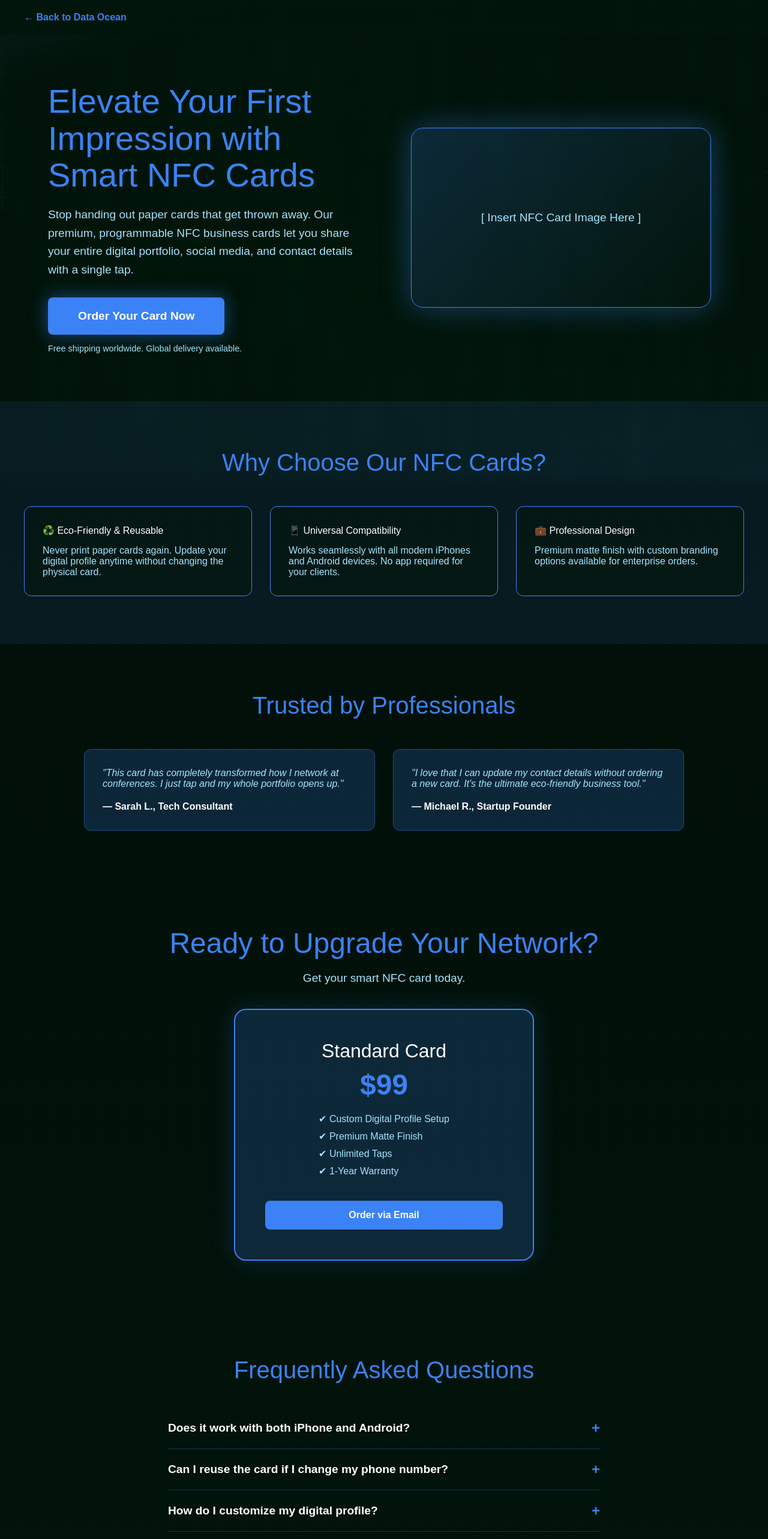
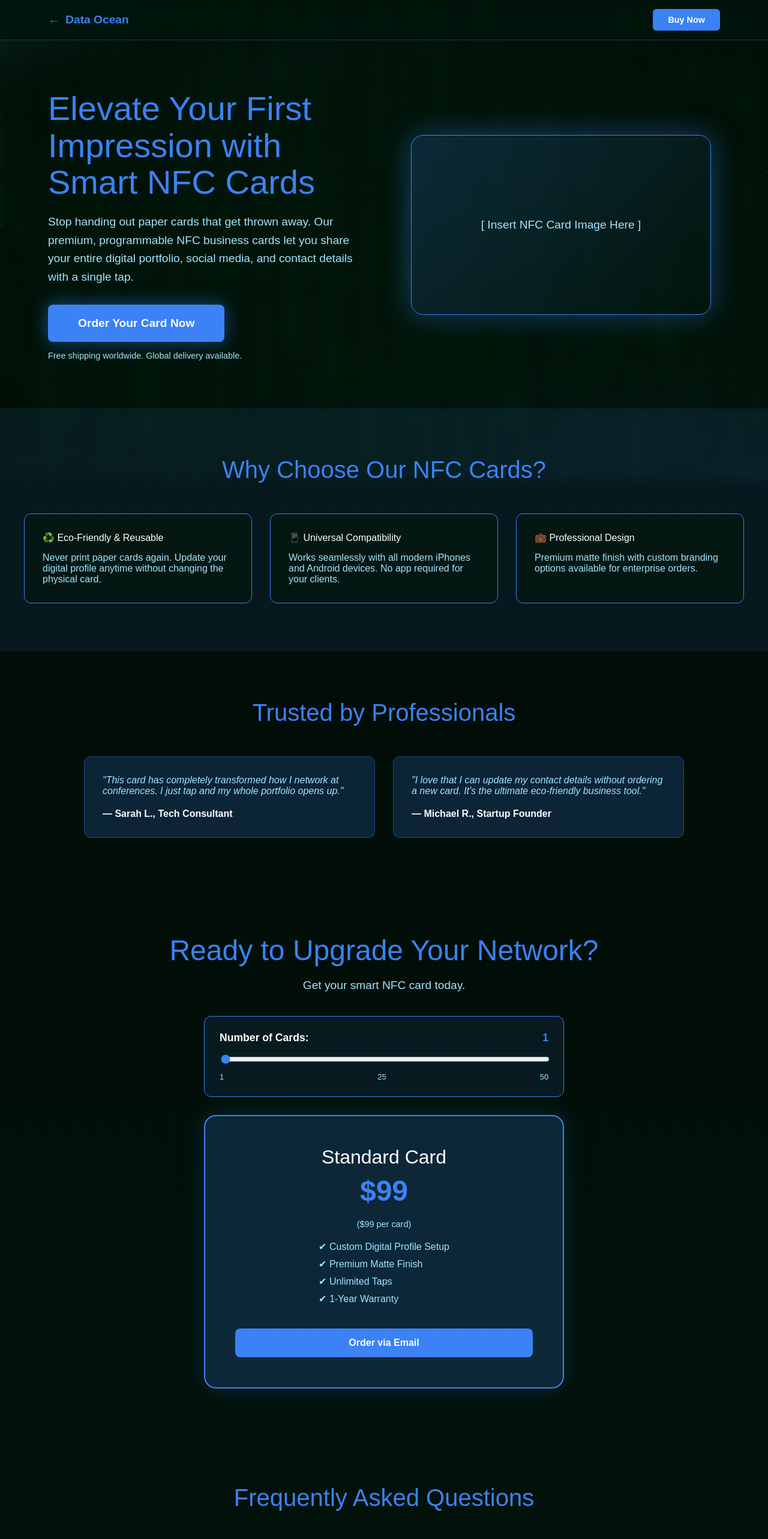
Before and after one commit to youming3838/dataoceanai-website, a React (Vite) app: page /nfc-product in a window 1280 px wide. Shown: the top 2566 px of the page at 60% size. Built offline with nearby package versions, Linux system fonts and the light colour scheme.

Commit message:
Implement interactive pricing slider for NFC cards
Added interactive pricing slider for NFC cards with dynamic total price calculation based on quantity.

```diff
--- a/src/NfcProductPage.jsx
+++ b/src/NfcProductPage.jsx
@@ -40,14 +40,32 @@ const FaqItem = ({ question, answer }) => {
 };
 
 export default function NfcProductPage() {
+  // State for the interactive pricing slider
+  const [quantity, setQuantity] = useState(1);
+  const basePrice = 99;
+  const totalPrice = quantity * basePrice;
+
   return (
-    // 🌟 THE FIX: Added position: 'relative' and zIndex: 10 to sit above the global background
-    <div style={{ position: 'relative', zIndex: 10, background: 'linear-gradient(to bottom, rgba(2, 22, 12, 0.6) 0%, rgba(2, 22, 12, 0.9) 100%)', color: '#f2f2f2', minHeight: '100vh', fontFamily: 'sans-serif', overflowX: 'hidden', backdropFilter: 'blur(10px)' }}>
+    <div style={{ position: 'relative', zIndex: 10, background: 'linear-gradient(to bottom, rgba(2, 22, 12, 0.4) 0%, rgba(2, 22, 12, 0.9) 100%)', color: '#f2f2f2', minHeight: '100vh', fontFamily: 'sans-serif', overflowX: 'hidden', backdropFilter: 'blur(10px)' }}>
 
-      {/* Navigation Back to Home */}
-      <div style={{ padding: '20px 40px', position: 'sticky', top: 0, background: 'rgba(2, 22, 12, 0.7)', backdropFilter: 'blur(10px)', zIndex: 100 }}>
-        <Link to="/" style={{ color: '#3b82f6', textDecoration: 'none', fontWeight: 'bold' }}>← Back to Data Ocean</Link>
+      {/* 🌟 STICKY FLOATING NAVIGATION BAR */}
+      <div style={{ position: 'fixed', top: 0, left: 0, right: 0, zIndex: 1000, background: 'rgba(2, 22, 12, 0.85)', backdropFilter: 'blur(12px)', borderBottom: '1px solid rgba(59, 130, 246, 0.3)' }}>
+        <div style={{ display: 'flex', justifyContent: 'space-between', alignItems: 'center', padding: '15px 40px', maxWidth: '1200px', margin: '0 auto' }}>
+          <Link to="/" style={{ color: '#3b82f6', textDecoration: 'none', fontWeight: 'bold', fontSize: '1.2rem', display: 'flex', alignItems: 'center', gap: '10px' }}>
+            <span>←</span> Data Ocean
+          </Link>
+          <motion.a
+            whileTap={{ scale: 0.95 }}
+            href="#order"
+            style={{ padding: '10px 25px', backgroundColor: '#3b82f6', color: '#fff', textDecoration: 'none', borderRadius: '6px', fontWeight: 'bold', fontSize: '0.9rem' }}
+          >
+            Buy Now
+          </motion.a>
         </div>
+      </div>
+
+      {/* Spacer to push content below the fixed nav bar */}
+      <div style={{ height: '70px' }} />
 
       {/* Hero Section */}
       <motion.div
@@ -116,7 +134,7 @@ export default function NfcProductPage() {
         </div>
       </motion.div>
 
-      {/* Pricing / Order Section */}
+      {/* 🌟 PRICING / ORDER SECTION WITH INTERACTIVE SLIDER */}
       <motion.div
         id="order" initial="hidden" whileInView="visible" viewport={{ once: true, amount: 0.1 }} variants={staggerContainer}
         style={{ padding: '80px 40px', textAlign: 'center' }}
@@ -124,9 +142,40 @@ export default function NfcProductPage() {
         <motion.h2 variants={fadeInUp} style={{ fontSize: '3rem', color: '#3b82f6', marginBottom: '20px' }}>Ready to Upgrade Your Network?</motion.h2>
         <motion.p variants={fadeInUp} style={{ fontSize: '1.2rem', color: '#a3e4ff', marginBottom: '40px' }}>Get your smart NFC card today.</motion.p>
 
-        <motion.div variants={fadeInUp} whileTap={{ scale: 0.98 }} style={{ display: 'inline-block', padding: '50px', background: 'rgba(59, 130, 246, 0.2)', borderRadius: '20px', border: '2px solid #3b82f6', maxWidth: '500px', width: '100%', boxShadow: '0 0 40px rgba(59, 130, 246, 0.2)' }}>
+        <div style={{ display: 'flex', flexDirection: 'column', alignItems: 'center', gap: '30px', maxWidth: '600px', margin: '0 auto' }}>
+
+          {/* Interactive Quantity Slider */}
+          <div style={{ width: '100%', background: 'rgba(59, 130, 246, 0.1)', padding: '25px', borderRadius: '12px', border: '1px solid #3b82f6' }}>
+            <label style={{ color: '#ffffff', marginBottom: '15px', display: 'flex', justifyContent: 'space-between', fontSize: '1.1rem', fontWeight: 'bold' }}>
+              <span>Number of Cards:</span>
+              <span style={{ color: '#3b82f6' }}>{quantity}</span>
+            </label>
+            <input
+              type="range"
+              min="1"
+              max="50"
+              value={quantity}
+              onChange={(e) => setQuantity(Number(e.target.value))}
+              style={{ width: '100%', accentColor: '#3b82f6', cursor: 'pointer' }}
+            />
+            <div style={{ display: 'flex', justifyContent: 'space-between', color: '#a3e4ff', fontSize: '0.8rem', marginTop: '10px' }}>
+              <span>1</span>
+              <span>25</span>
+              <span>50</span>
+            </div>
+          </div>
+
+          {/* Dynamic Pricing Card */}
+          <motion.div
+            key={quantity} // Triggers the animation when quantity changes
+            initial={{ scale: 0.95, opacity: 0.8 }}
+            animate={{ scale: 1, opacity: 1 }}
+            transition={{ type: 'spring', stiffness: 300, damping: 20 }}
+            style={{ display: 'inline-block', padding: '50px', background: 'rgba(59, 130, 246, 0.2)', borderRadius: '20px', border: '2px solid #3b82f6', width: '100%', boxShadow: '0 0 40px rgba(59, 130, 246, 0.2)' }}
+          >
             <h3 style={{ color: '#fff', fontSize: '2rem', marginBottom: '10px' }}>Standard Card</h3>
-          <p style={{ color: '#3b82f6', fontSize: '3rem', fontWeight: 'bold', marginBottom: '20px' }}>$99</p>
+            <p style={{ color: '#3b82f6', fontSize: '3rem', fontWeight: 'bold', marginBottom: '20px' }}>${totalPrice}</p>
+            <p style={{ color: '#a3e4ff', marginBottom: '20px', fontSize: '0.9rem' }}>(${basePrice} per card)</p>
             <ul style={{ listStyle: 'none', padding: 0, color: '#a3e4ff', marginBottom: '30px', textAlign: 'left', display: 'inline-block' }}>
               <li style={{ marginBottom: '10px' }}>✔ Custom Digital Profile Setup</li>
               <li style={{ marginBottom: '10px' }}>✔ Premium Matte Finish</li>
@@ -134,8 +183,9 @@ export default function NfcProductPage() {
               <li style={{ marginBottom: '10px' }}>✔ 1-Year Warranty</li>
             </ul>
             <br />
-          <motion.a whileTap={{ scale: 0.95 }} href="mailto:connect@dataoceanai.io?subject=Order%20NFC%20Card" style={{ display: 'inline-block', padding: '15px 40px', backgroundColor: '#3b82f6', color: '#fff', fontWeight: 'bold', textDecoration: 'none', borderRadius: '8px', width: '100%' }}>Order via Email</motion.a>
+            <motion.a whileTap={{ scale: 0.95 }} href={`mailto:connect@dataoceanai.io?subject=Order%20NFC%20Card&body=I%20would%20like%20to%20order%20${quantity}%20NFC%20card(s)%20for%20$${totalPrice}.`} style={{ display: 'inline-block', padding: '15px 40px', backgroundColor: '#3b82f6', color: '#fff', fontWeight: 'bold', textDecoration: 'none', borderRadius: '8px', width: '100%' }}>Order via Email</motion.a>
           </motion.div>
+        </div>
       </motion.div>
 
       {/* FAQ Section */}
```
Lines whose indentation alone changed are shown as unchanged.
